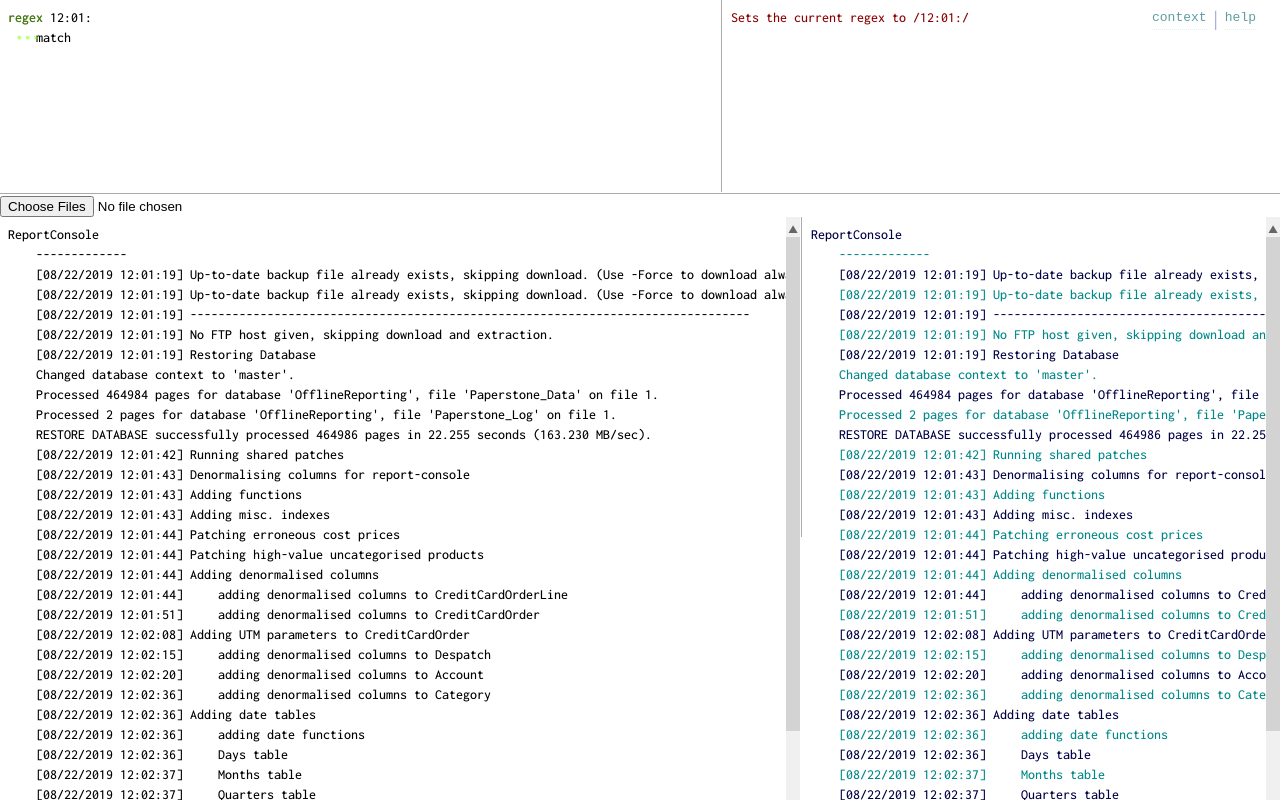
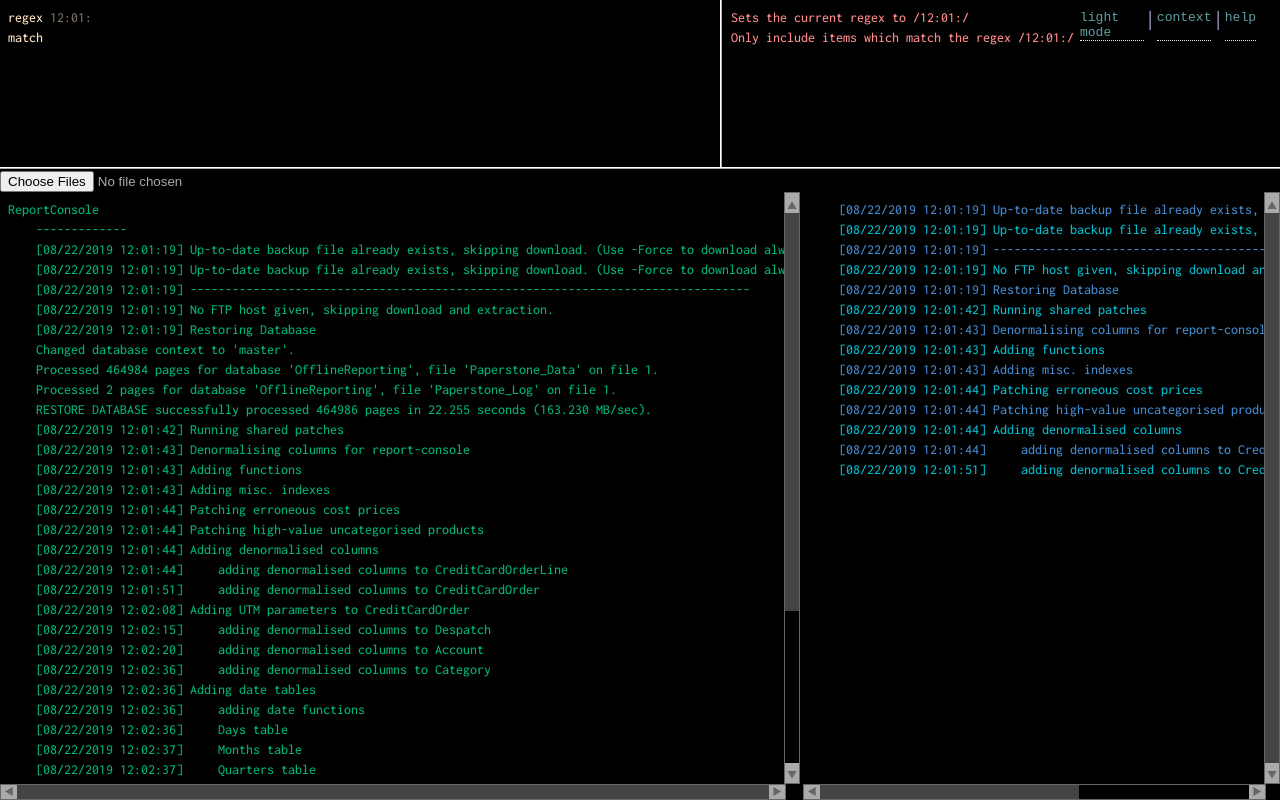
Before and after one commit to edwardsmale/string-tools-react, a React (Create React App) app: page / in a window 1280 px wide. Built offline with nearby package versions, Linux system fonts and the light colour scheme.

Commit message:
Add dark mode

```diff
--- a/package.json
+++ b/package.json
@@ -36,5 +36,8 @@
       "last 1 firefox version",
       "last 1 safari version"
     ]
+  },
+  "devDependencies": {
+    "nodemon": "^2.0.14"
   }
 }
--- a/src/App.scss
+++ b/src/App.scss
@@ -53,7 +53,7 @@ body,
     position: absolute;
     top: 0.625rem;
     right: 1.5rem;
-    width: 6.5rem;
+    width: 11rem;
     z-index: 1;
   }
 }
@@ -112,7 +112,6 @@ body,
 
   display: flex;
   flex-grow: 1;
-  max-height: 20rem;
 }
 
 .string-tools {
@@ -138,8 +137,16 @@ body,
   &__output-pane-container {
 
     display: flex;
+
     flex-grow: 1;
-    // flex-basis: 100%;
+    align-items: stretch;
+  }
+
+  .darkmode-link {
+
+    &::before {
+      content:('dark mode');
+    }
   }
 }
 
@@ -151,3 +158,44 @@ body,
   //   outline: solid 2px lightblue;
   // }
 }
+
+.App--darkmode {
+
+  background-color: black;
+
+  .textarea {
+
+    background-color: black;
+  }
+
+  .string-tools {
+
+    &__top-section-border {
+
+      border-bottom-color: black;
+    }
+
+    &__code-window-border {
+
+      border-right-color: black;
+    }
+
+    &__input-pane-border {
+
+      background-color: black;
+      border-color: black;
+    }
+
+    &__input-pane-file-input {
+
+      color: #aaa;
+    }
+
+    .darkmode-link {
+
+      &::before {
+        content:('light mode');
+      }
+    }
+  }
+}
--- a/src/App.tsx
+++ b/src/App.tsx
@@ -44,6 +44,7 @@ interface AppState {
   outputHash: number;
   context: Context;
   topSectionHeight: number;
+  bottomSectionHeight: number;
   codeWindowWidth: number;
   inputPaneWidth: number;
   outputPaneWidth: number;
@@ -53,6 +54,7 @@ interface AppState {
   isMouseDown: boolean;
   mouseX: number;
   mouseY: number;
+  darkmode: boolean;
 }
 
 class App extends React.Component<AppProps, AppState> {
@@ -125,7 +127,7 @@ class App extends React.Component<AppProps, AppState> {
 
     this.inputPaneValue = this.textUtilsService.TextToLines(input);
     this.codeWindowValue = `regex 12:01:
-    match`;
+match`;
 
     this.state = {
       focus: "InputPane",
@@ -138,6 +140,7 @@ class App extends React.Component<AppProps, AppState> {
       outputHash: 0,
       context: this.contextService.CreateContext(),
       topSectionHeight: 12,
+      bottomSectionHeight: 44,
       codeWindowWidth: 45,
       inputPaneWidth: 50,
       outputPaneWidth: 80,
@@ -146,7 +149,8 @@ class App extends React.Component<AppProps, AppState> {
       isContextPopupVisible: false,
       isMouseDown: false,
       mouseX: 0,
-      mouseY: 0
+      mouseY: 0,
+      darkmode: true
     };
 
     this.executeCodeTimeout = null;
@@ -163,12 +167,14 @@ class App extends React.Component<AppProps, AppState> {
     this.onDragStart = this.onDragStart.bind(this);
     this.onDragOver = this.onDragOver.bind(this);
     this.onDragEnd = this.onDragEnd.bind(this);
+    this.UpdateWidthsAndHeights = this.UpdateWidthsAndHeights.bind(this);
     this.LocationHashChanged = this.LocationHashChanged.bind(this);
     this.UpdateCodeFromLocationHash = this.UpdateCodeFromLocationHash.bind(this);
     this.openHelpPopup = this.openHelpPopup.bind(this);
     this.closeHelpPopup = this.closeHelpPopup.bind(this);
     this.openContextPopup = this.openContextPopup.bind(this);
     this.closeContextPopup = this.closeContextPopup.bind(this);
+    this.toggleDarkmode = this.toggleDarkmode.bind(this);
     this.showFile = this.showFile.bind(this);
 
     this.mouseDown = this.mouseDown.bind(this);
@@ -218,13 +224,18 @@ class App extends React.Component<AppProps, AppState> {
     this.UpdateCodeFromLocationHash();
   }
 
-  componentDidMount() {
-
+  UpdateWidthsAndHeights() {
     // Adjust output pane width so that it fills the available space (given the
     // input pane width).
     this.setState({
-      outputPaneWidth: window.innerWidth / 16 - this.state.inputPaneWidth - 2
+      outputPaneWidth: window.innerWidth / 16 - this.state.inputPaneWidth - 2,
+      bottomSectionHeight: window.innerHeight / 16 - this.state.topSectionHeight
     });
+  }
+
+  componentDidMount() {
+
+    this.UpdateWidthsAndHeights();
 
     window.addEventListener("hashchange", this.LocationHashChanged);
 
@@ -236,6 +247,8 @@ class App extends React.Component<AppProps, AppState> {
     this.executeCode(this.codeWindowValue, false);
 
     window.addEventListener("keydown", this.keyDown);
+
+    window.addEventListener('resize', this.UpdateWidthsAndHeights)
   }
 
   componentWillUnmount() {
@@ -243,6 +256,10 @@ class App extends React.Component<AppProps, AppState> {
     window.removeEventListener("hashchange", this.LocationHashChanged);
 
     window.removeEventListener("keydown", this.keyDown);
+
+    window.removeEventListener("keydown", this.keyDown);
+
+    window.removeEventListener('resize', this.UpdateWidthsAndHeights)
   }
 
   getInputPaneText(lines: string[], startCharIndex: number, startLineIndex: number, stopCharIndex: number, stopLineIndex: number) : string {
@@ -438,6 +455,10 @@ class App extends React.Component<AppProps, AppState> {
     this.setState({ isContextPopupVisible: false });
   }
 
+  toggleDarkmode() {
+    this.setState({ darkmode: !this.state.darkmode});
+  }
+
   showFile(e: React.ChangeEvent<HTMLInputElement>) {
 
     e.preventDefault();
@@ -484,7 +505,7 @@ class App extends React.Component<AppProps, AppState> {
 
   render() {
     return (
-      <div className="App" onMouseDown={this.mouseDown} onMouseUp={this.mouseUp} onMouseMove={this.mouseMove}>
+      <div className={`App ${this.state.darkmode ? "App--darkmode" : ""}`} onMouseDown={this.mouseDown} onMouseUp={this.mouseUp} onMouseMove={this.mouseMove}>
         <div className={`${this.state.isHelpPopupVisible ? "" : "u-hidden"}`}>
           <Popup
             onClose={this.closeHelpPopup}
@@ -511,6 +532,8 @@ class App extends React.Component<AppProps, AppState> {
              onDragOver={this.onDragOver}
              onDragEnd={this.onDragEnd}>
              <div className="string-tools__popup-links popup-links">
+              <div className="popup-links__link darkmode-link" onClick={this.toggleDarkmode}></div>
+              <div className="popup-links__separator">|</div>
               <div className="popup-links__link popup-links__context-link" onClick={this.openContextPopup}>context</div>
               <div className="popup-links__separator">|</div>
               <div className="popup-links__link popup-links__help-link" onClick={this.openHelpPopup}>help</div>
@@ -532,7 +555,7 @@ class App extends React.Component<AppProps, AppState> {
             </div>
           </div>
           <div className="string-tools__top-section-border" draggable onDragStart={this.onDragStart} data-border-id="top-section-border"></div>
-          <div><input type="file" multiple={true} onChange={(e) => this.showFile(e)} /></div>
+          <div><input type="file" className="string-tools__input-pane-file-input" multiple={true} onChange={(e) => this.showFile(e)} /></div>
           <div className="panes-container">
             <div className="string-tools__input-pane-container" style={ { width: this.state.inputPaneWidth + "rem" }}>
               <InputPane
@@ -548,7 +571,7 @@ class App extends React.Component<AppProps, AppState> {
                 hash={this.state.inputHash}
                 width={this.state.inputPaneWidth}
                 charWidth={0.4}
-                height={42}
+                height={this.state.bottomSectionHeight}
                 lineHeight={1.25}
                 isMouseDown={this.state.isMouseDown}
                 mouseX={this.state.mouseX}
@@ -566,7 +589,7 @@ class App extends React.Component<AppProps, AppState> {
                 hash={this.state.outputHash}
                 width={this.state.outputPaneWidth}
                 charWidth={0.4}
-                height={42}
+                height={this.state.bottomSectionHeight}
                 lineHeight={1.25}
                 isMouseDown={this.state.isMouseDown}
                 mouseX={this.state.mouseX}
--- a/src/components/CodeWindow/CodeWindow.scss
+++ b/src/components/CodeWindow/CodeWindow.scss
@@ -9,3 +9,14 @@
       color: chartreuse;
     }
   }
+
+  .App--darkmode {
+
+    .code-window {
+
+      .textarea {
+
+        color: bisque;
+      }
+    }
+  }
--- a/src/components/ExplainWindow/ExplainWindow.scss
+++ b/src/components/ExplainWindow/ExplainWindow.scss
@@ -5,3 +5,11 @@
     overflow: hidden;
     color: darkred;
   }
+
+.App--darkmode {
+
+  .explain-window {
+
+      color: lighten(darkred, 50%);
+    }
+}
--- a/src/components/InputPane/InputPane.scss
+++ b/src/components/InputPane/InputPane.scss
@@ -12,3 +12,14 @@
       }
     }
   }
+
+  .App--darkmode {
+
+    .input-pane {
+
+      .textarea {
+
+        color: darken(aquamarine, 40%);
+      }
+    }
+  }
--- a/src/components/OutputPane/OutputPane.scss
+++ b/src/components/OutputPane/OutputPane.scss
@@ -27,3 +27,20 @@
       color: #008888;
     }
   }
+
+  .App--darkmode {
+
+    .output-pane {
+
+      .textarea {
+
+        .ln0 {
+          color: #48C;
+        }
+
+        .ln1 {
+          color: #00BBCC;
+        }
+      }
+    }
+  }
--- a/src/components/OutputPane/OutputPane.tsx
+++ b/src/components/OutputPane/OutputPane.tsx
@@ -470,7 +470,8 @@ class OutputPane extends React.Component<OutputPaneProps, OutputPaneState> {
         <div style={{
             display: "flex",
             flexDirection: "row",
-            overflow: "hidden"
+            overflow: "hidden",
+            flexGrow: 1
           }}>
           <div className="output-pane__value textarea">
             {this.getVisibleElements()}
--- a/src/components/Scrollbar/Scrollbar.scss
+++ b/src/components/Scrollbar/Scrollbar.scss
@@ -83,6 +83,8 @@
         }
     }
 
+
+
     &__gutter {
 
         display: flex;
@@ -99,3 +101,23 @@
         }
     }
 }
+
+.App--darkmode {
+    .scrollbar {
+        border: solid 1px #666;
+
+        &__gutter-bar {
+            background-color: #444;
+        }
+
+        &__gutter-before-bar,
+        &__gutter-after-bar {
+            background-color: black;
+        }
+
+        &__backward-arrow,
+        &__forward-arrow {
+            background-color: #AAA;
+        }
+    }
+}
--- a/src/textarea.scss
+++ b/src/textarea.scss
@@ -64,3 +64,14 @@
   background-color: transparent;
   pointer-events: none; /* Ignore clicks on the overlay; let them bubble up to the code window text area. */
 }
+
+.App--darkmode {
+  .pane--focussed {
+
+    // caret
+    .crt {
+
+      border-right: solid 1px white;
+    }
+  }
+}
```
Also changed, not shown: 1 other file (tests, documents, lock files or other folders).
